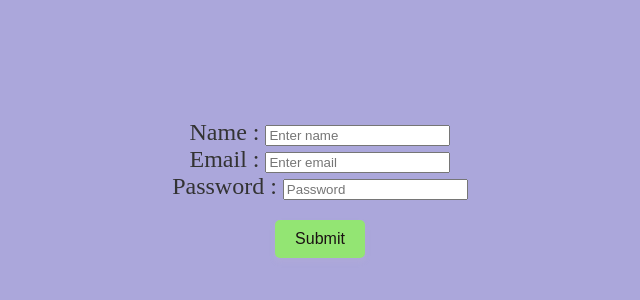
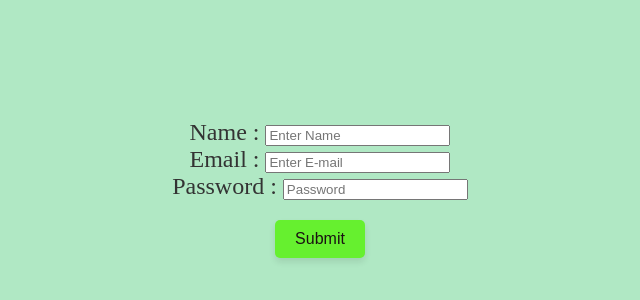
Before and after one commit to HarshPariya/Todo-list-Frontend, a React (Create React App) app: page / in a window 1280 px wide. Shown: the part 212-512 px from the top of the page, without its empty margins (320-960 px from the left). Built offline with nearby package versions, Linux system fonts and the light colour scheme.

Commit message:
first commit

```diff
--- a/src/App.css
+++ b/src/App.css
@@ -4,7 +4,7 @@ body, html {
   display: flex;
   justify-content: center;
   align-items: center;
-  background-color: #aba7db;
+  background-color: #b0e8c4;
 }
 
 button {
@@ -12,11 +12,11 @@ button {
   font-size: 16px;
   margin-top: 20px;
   cursor: pointer;
-  background-color: #93e573;
+  background-color: #66f02f;
   color: rgb(26, 18, 18);
   border: none;
   border-radius: 5px;
-  box-shadow: 0 4px 6px rgba(213, 195, 195, 0.1);
+  box-shadow: 0 4px 6px rgba(21, 18, 18, 0.1);
   transition: background-color 0.3s ease;
 }
 
--- a/src/components/Form1.jsx
+++ b/src/components/Form1.jsx
@@ -37,7 +37,7 @@ export default function Form(){
             className="border-solid border-2 border-red-600	"
             value={name}
             onChange={(e) => setName(e.target.value)}
-            placeholder="Enter name"
+            placeholder="Enter Name"
           />
         </div>
 
@@ -48,7 +48,7 @@ export default function Form(){
             className="border-solid border-2 border-red-600	"
             value={email}
             onChange={(e) => setEmail(e.target.value)}
-            placeholder="Enter email"
+            placeholder="Enter E-mail"
           />
         </div>
 
```
Also changed, not shown: src/components/Map.jsx (added, +46 -0 lines), src/components/Props.jsx (added, +27 -0 lines), src/components/UseEffet.jsx (added, +28 -0 lines), src/components/UseState.jsx (added, +98 -0 lines).
